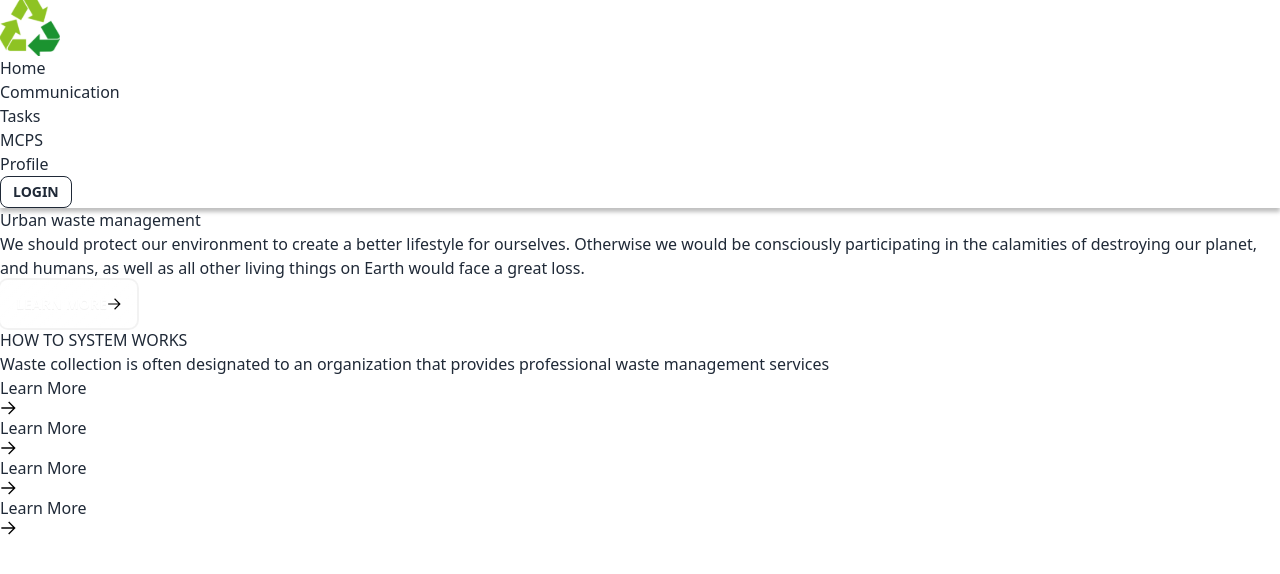
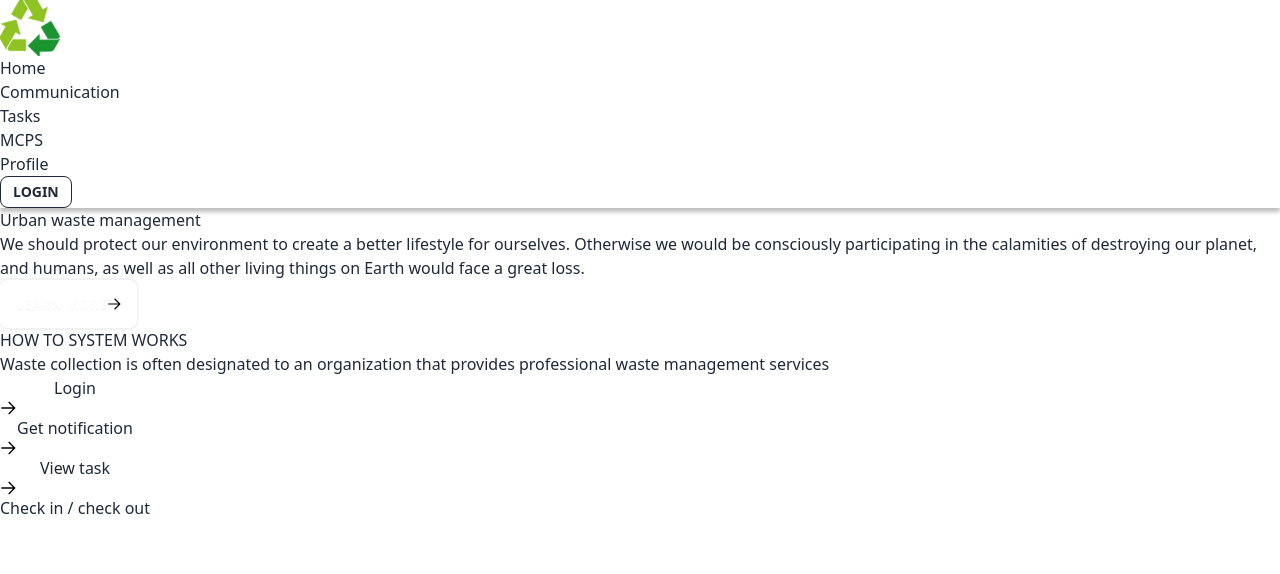
Before and after one commit to BminAnnie/CNPM, a Next.js app: page / in a window 1280 px wide. Shown: the top 574 px of the page. Built offline with nearby package versions, Linux system fonts and the light colour scheme.

Commit message:
add more

```diff
--- a/components/PageHome/BannerBottom.js
+++ b/components/PageHome/BannerBottom.js
@@ -18,10 +18,10 @@ const BannerBottom = () => {
                         professional waste management services
                     </p>
                     <button className="flex text-black items-center text-20-24-500  px-[15px] py-[8px] rounded-md mt-[40px] bg-white ">
-                        Learn More <GrLinkNext className="mx-3 text-[16px]" />
-                        Learn More <GrLinkNext className="mx-3 text-[16px]" />
-                        Learn More <GrLinkNext className="mx-3 text-[16px]" />
-                        Learn More <GrLinkNext className="mx-3 text-[16px]" />
+                        Login <GrLinkNext className="mx-3 text-[16px]" />
+                        Get notification <GrLinkNext className="mx-3 text-[16px]" />
+                        View task <GrLinkNext className="mx-3 text-[16px]" />
+                        Check in / check out
                     </button>
                 </div>
             </div>
```
